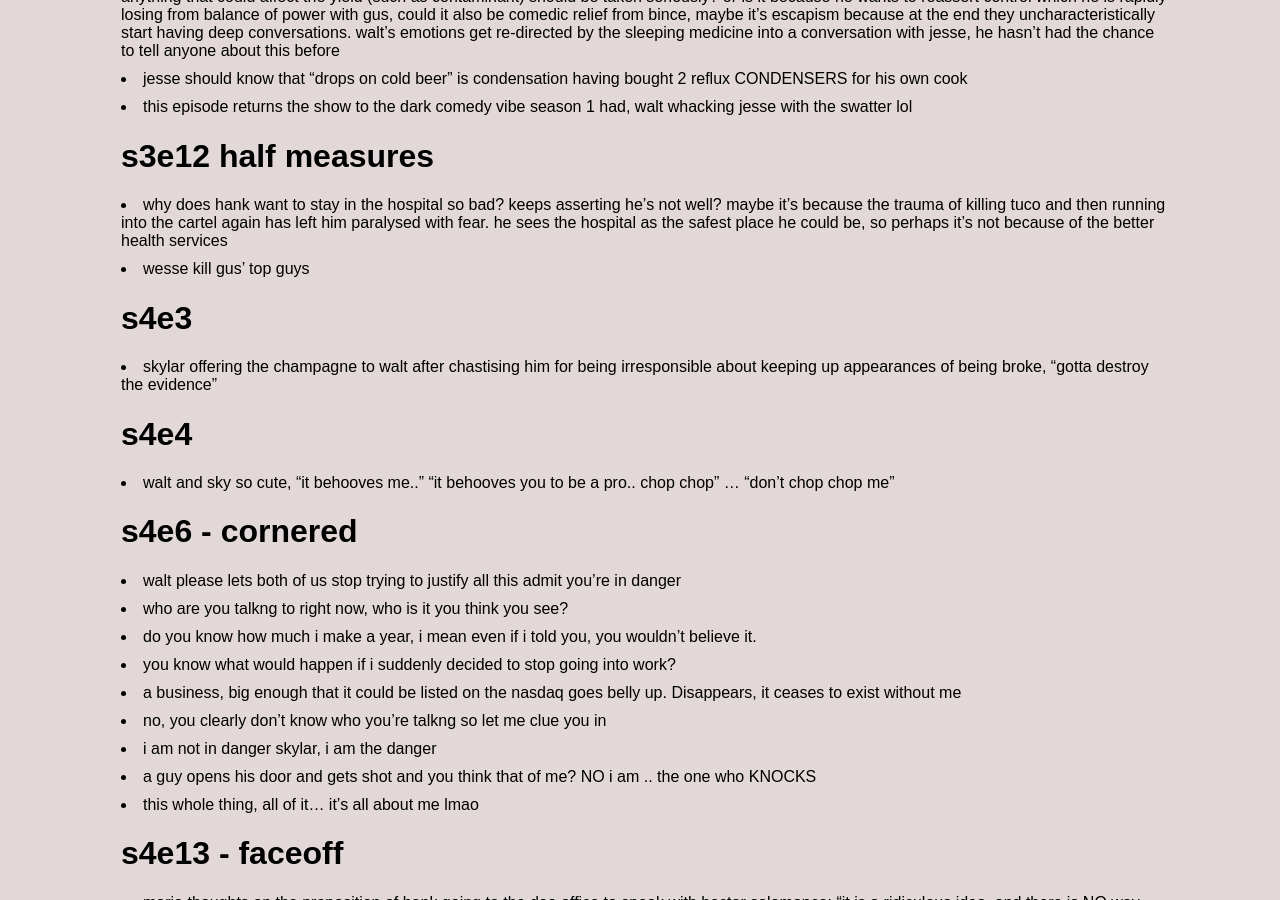
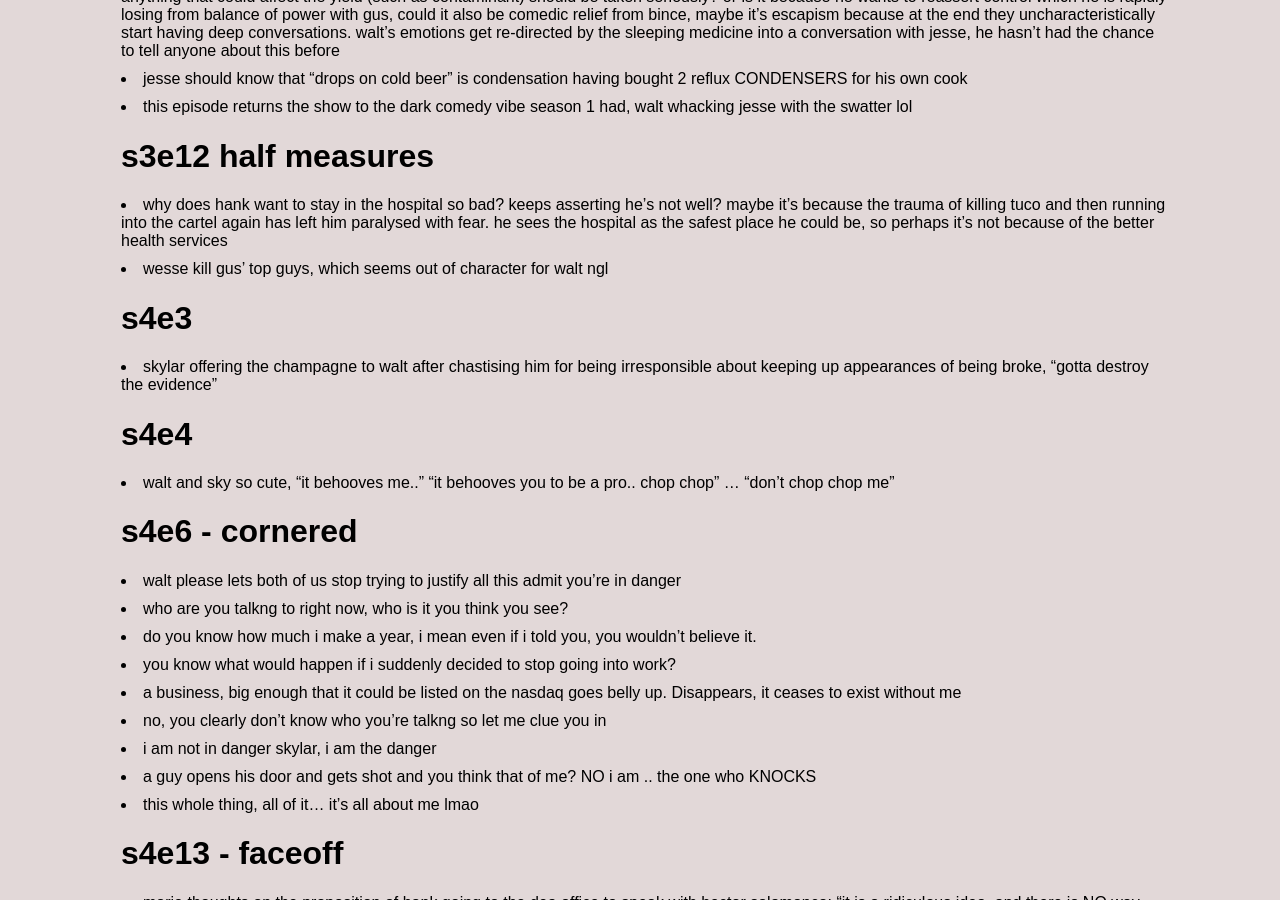
Before and after one commit to jsbaasi/jsbaasi.github.io, a Jekyll site: the page built from _posts/2026-06-08-breaking-bad-episodes.md, in a window 1280 px wide and 900 px high, scrolled down 2849 px. Built offline with Jekyll 4.4.1, drawn with Linux system fonts in a browser that asks for light colours.

Commit message:
vault backup: 2026-06-17 23:20:08

```diff
--- a/_posts/2026-06-08-breaking-bad-episodes.md
+++ b/_posts/2026-06-08-breaking-bad-episodes.md
@@ -61,7 +61,7 @@ permalink: /breaking-bad/
 - this episode returns the show to the dark comedy vibe season 1 had, walt whacking jesse with the swatter lol
 # s3e12 half measures
 - why does hank want to stay in the hospital so bad? keeps asserting he's not well? maybe it's because the trauma of killing tuco and then running into the cartel again has left him paralysed with fear. he sees the hospital as the safest place he could be, so perhaps it's not because of the better health services
-- wesse kill gus' top guys
+- wesse kill gus' top guys, which seems out of character for walt ngl
 # s4e3
 - skylar offering the champagne to walt after chastising him for being irresponsible about keeping up appearances of being broke, "gotta destroy the evidence"
 # s4e4
```
